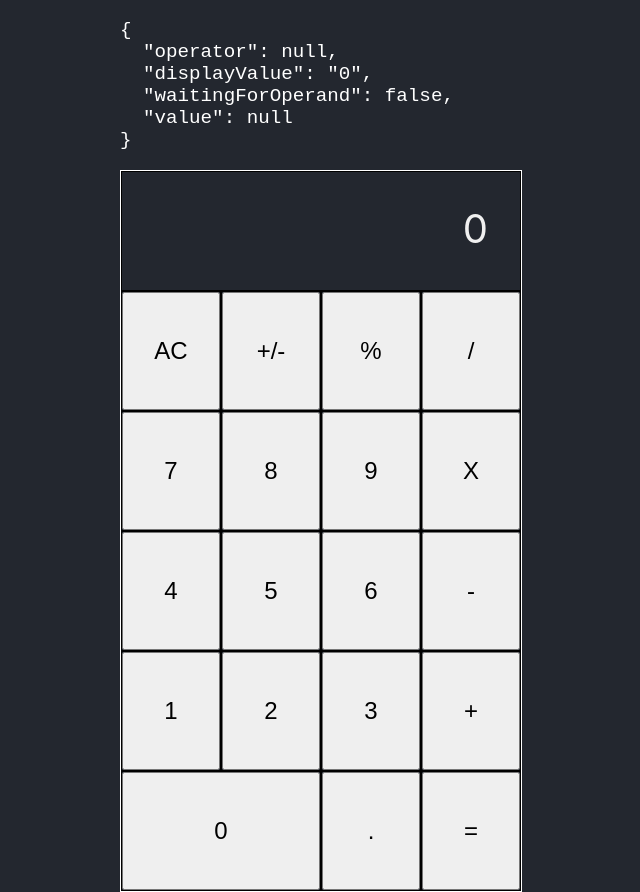
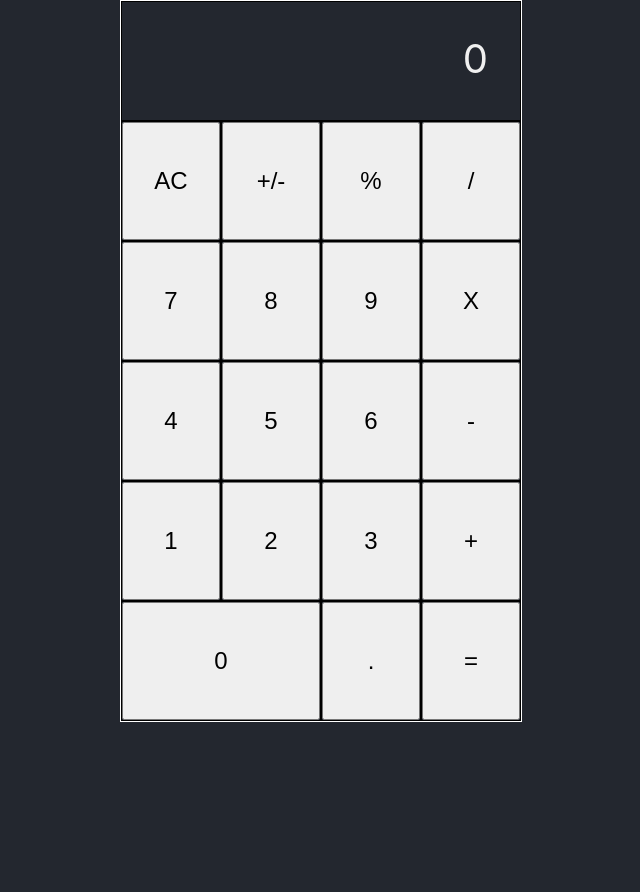
Before and after one commit to tuf75588/react-18-calculator, a React (Create React App) app: page / in a window 1280 px wide. Shown: the whole page, without its empty margins (319-959 px from the left). After the commit the page ends 800 px from the top, so only its background shows below. Built offline with nearby package versions, Linux system fonts and the light colour scheme.

Commit message:
remove stringify helper function

```diff
--- a/src/App.tsx
+++ b/src/App.tsx
@@ -15,9 +15,9 @@ function App() {
     }
   };
 
-  const clearDisplay = () => {
-    setDisplay('0');
-  };
+  // const clearDisplay = () => {
+  //   setDisplay('0');
+  // };
   const clearAll = () => {
     setValue(null);
     setDisplay('0');
@@ -50,7 +50,7 @@ function App() {
     if (value === null) {
       setValue(inputValue);
     } else if (operator) {
-      const currentValue = value || 0;
+      const currentValue = value ?? 0;
       const newValue = operations[operator](currentValue, inputValue);
       setValue(newValue);
 
@@ -61,9 +61,6 @@ function App() {
   };
   return (
     <React.Fragment>
-      <pre style={{ color: 'white', fontSize: '1.2rem' }}>
-        {JSON.stringify({ operator, displayValue, waitingForOperand, value }, null, 2)}
-      </pre>
       <div className="calc">
         <div className="calc-btn display">{displayValue}</div>
         <div className="calc-btn">
```
